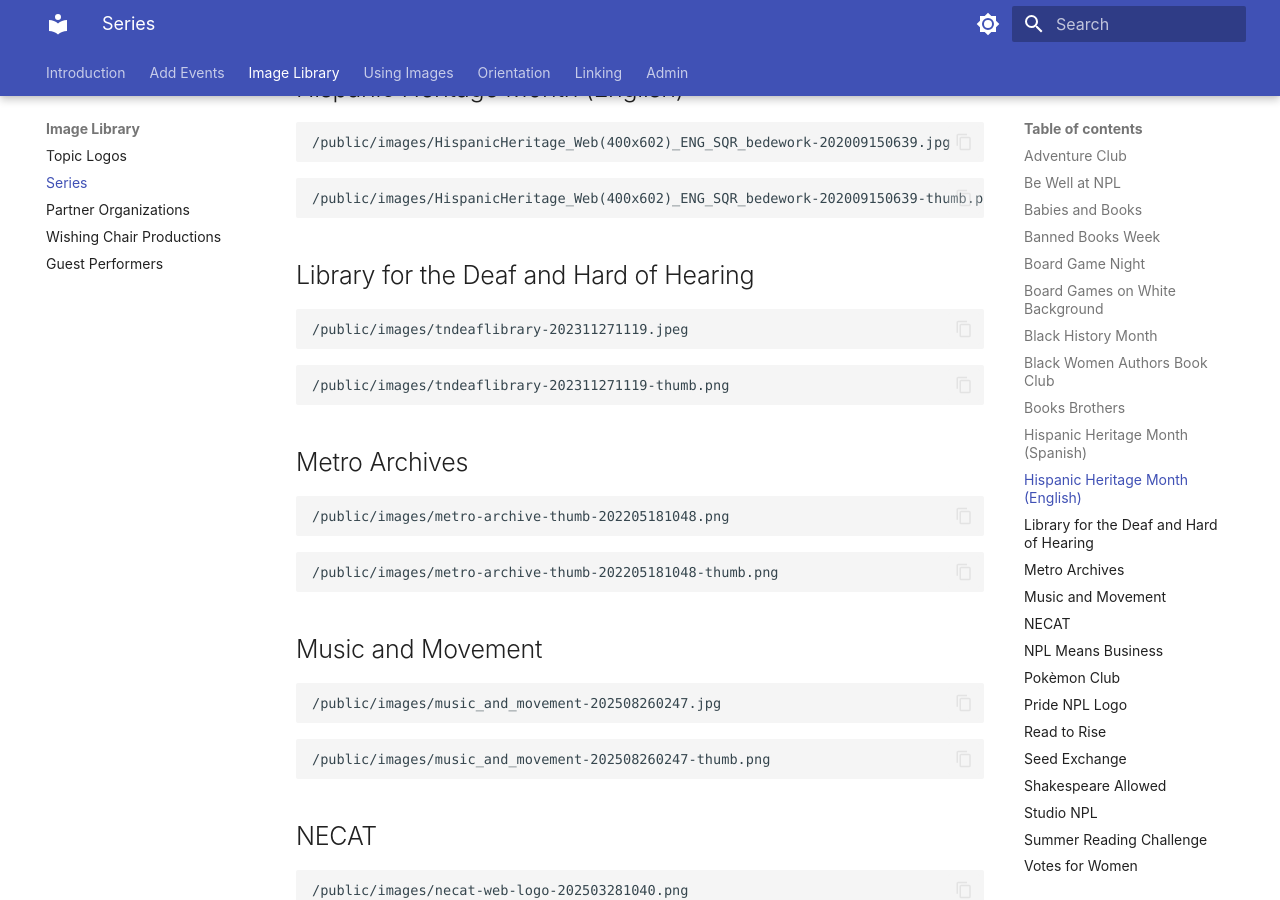
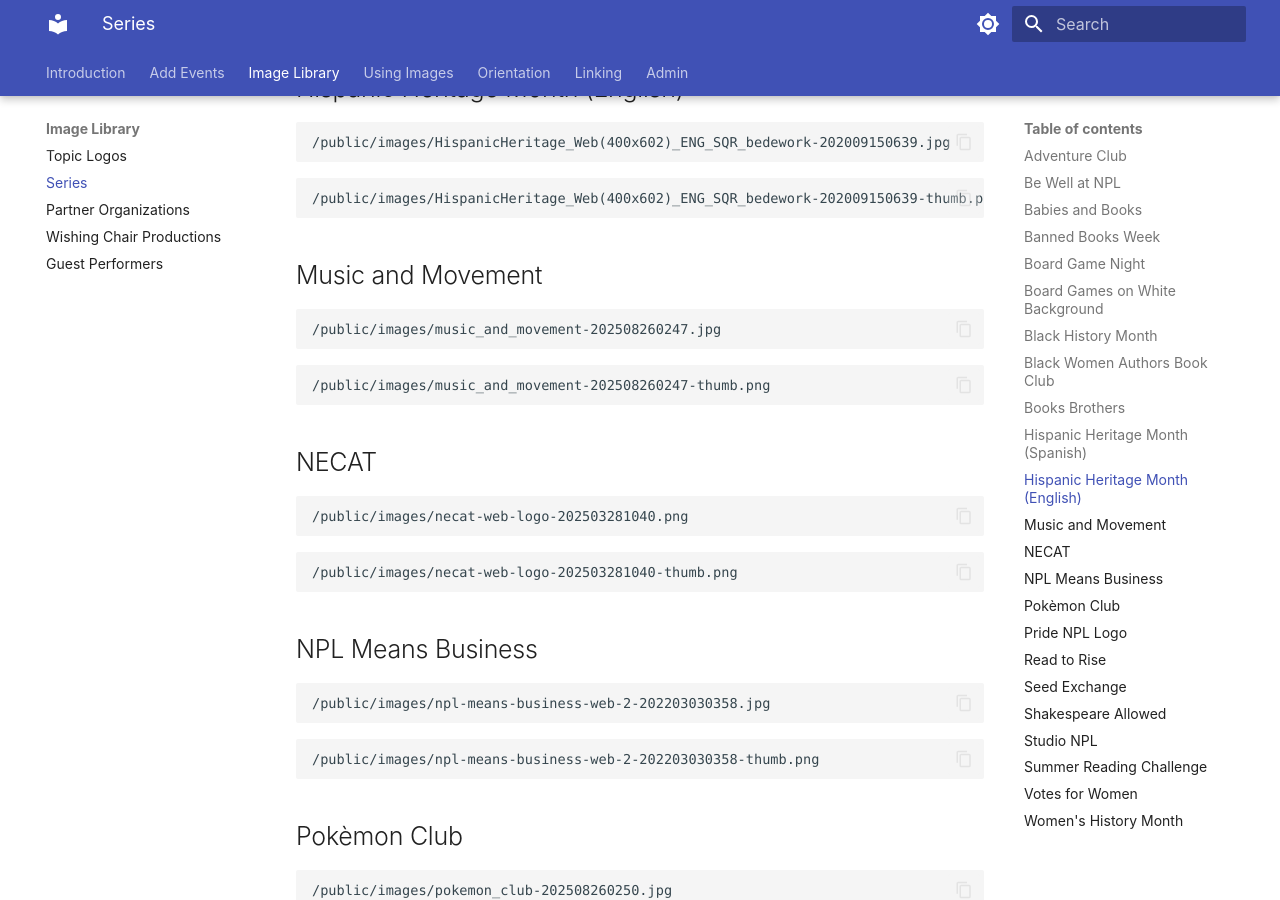
Before and after one commit to Nashville-Public-Library/bedework-docs, an MkDocs documentation site: the page built from docs/image-library/series-logos.md, in a window 1280 px wide and 900 px high, scrolled down 2068 px. Built offline with MkDocs 1.6.1 and Material for MkDocs 9.7.7, drawn with Linux system fonts in a browser that asks for light colours.

````diff
--- a/docs/image-library/series-logos.md
+++ b/docs/image-library/series-logos.md
@@ -113,26 +113,6 @@ title: Series
 
 ```
 /public/images/HispanicHeritage_Web(400x602)_ENG_SQR_bedework-202009150639-thumb.png
-```
-
-## Library for the Deaf and Hard of Hearing
-
-```
-/public/images/tndeaflibrary-202311271119.jpeg
-```
-
-```
-/public/images/tndeaflibrary-202311271119-thumb.png
-```
-
-## Metro Archives
-
-```
-/public/images/metro-archive-thumb-202205181048.png
-```
-
-```
-/public/images/metro-archive-thumb-202205181048-thumb.png
 ```
 
 ## Music and Movement
````
Also changed, not shown: docs/image-library/partner-organizations.md (+23 -3 lines).
